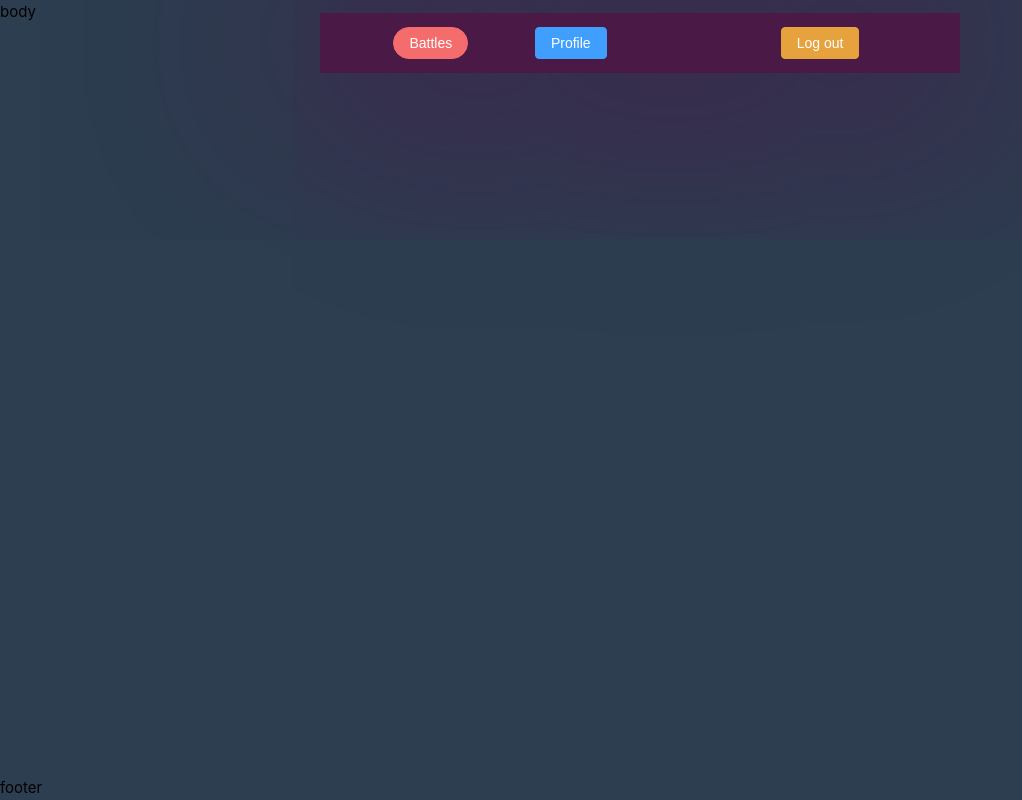
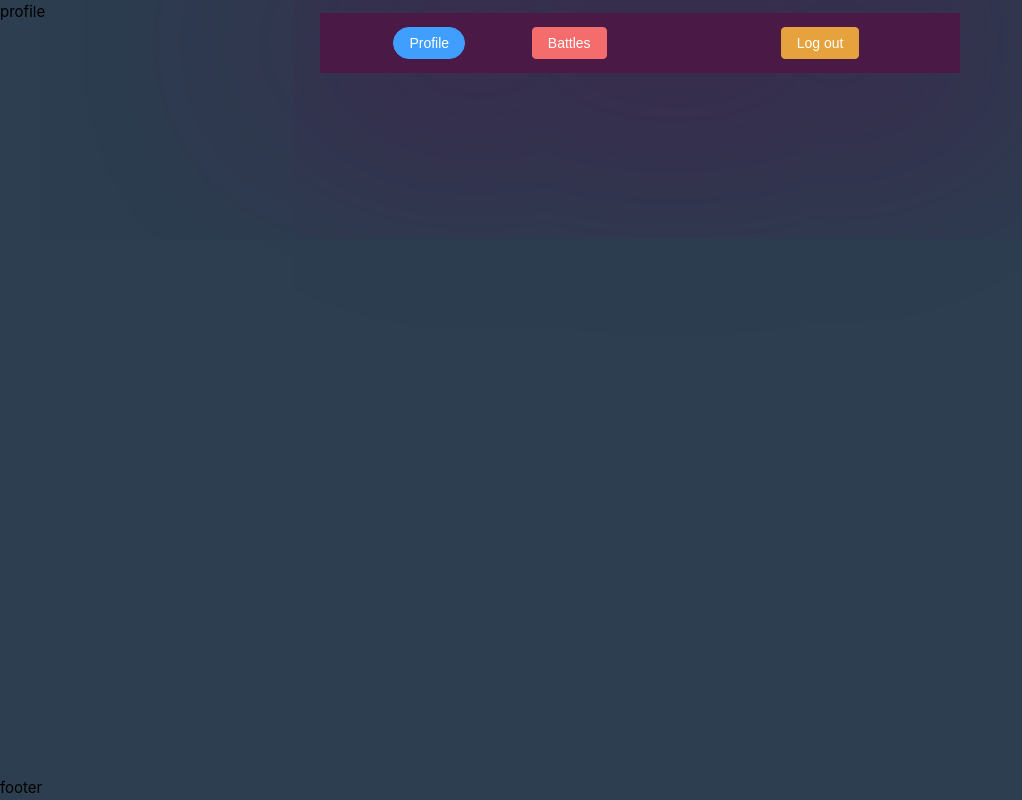
Before and after one commit to moroshma/REST-ful-code-battle-platform, a Vue app: page / in a window 1280 px wide. Shown: the whole page, without its empty margins (0-1022 px from the left). Built offline with nearby package versions, Linux system fonts and the light colour scheme.

Commit message:
update func: switching in header: Profile, Battles

```diff
--- a/src/layouts/HomeLayout.vue
+++ b/src/layouts/HomeLayout.vue
@@ -1,22 +1,27 @@
 <script setup lang="ts">
 import HeaderView from '@/views/HeaderView.vue'
 import FooterView from '@/views/FooterView.vue'
-import { ref } from 'vue';
+import { ref, shallowRef } from 'vue';
 import { throttle } from '@/helpers/throttle'
 
 const mouseEvent = ref<MouseEvent>()
+const throttleUpdateMouseEvent = throttle(updateMouseEvent,100)
 
-const throttleUpdateMouseEvent = throttle(updateMouseEvent,100)
+const activeView = shallowRef()
 
 function updateMouseEvent(event:MouseEvent){
     mouseEvent.value = event
+}
+
+function replaceActiveTab(component:any){
+    activeView.value = component
 }
 </script>
 
 <template>
     <div class="container" @mousemove="throttleUpdateMouseEvent">
-        <HeaderView :mouseEvent = "mouseEvent"/>
-        body
+        <HeaderView :onSwitch-view="replaceActiveTab" :mouseEvent = "mouseEvent"/>
+        <component :is="activeView"/>
         <FooterView/>
     </div>
 </template>
--- /dev/null
+++ b/src/views/BattlesView.vue
@@ -0,0 +1,3 @@
+<template>
+    battles
+</template>
--- a/src/views/HeaderView.vue
+++ b/src/views/HeaderView.vue
@@ -1,6 +1,10 @@
 <script setup lang="ts">
-import { computed, ref, watchEffect } from 'vue';
+import { computed, ref, shallowRef, watchEffect } from 'vue';
 import type { IBoxShadow, IMouseCoords } from '@/interfaces/homePage/interfaces'
+import BattlesView from '@/views/BattlesView.vue'
+import ProfileView from '@/views/ProfileView.vue'
+
+const emit = defineEmits(['switch-view'])
 
 const props = defineProps({
     mouseEvent: {
@@ -16,13 +20,16 @@ const activeTabIndex = ref<number>(0)
 
 const headerButtons = ref([
     {
+        text: 'Profile',
+        type: 'primary',
+        component: shallowRef(ProfileView)
+    },
+    {
         text: 'Battles',
         type: 'danger',
+        component: shallowRef(BattlesView)
     },
-    {
-        text: 'Profile',
-        type: 'primary'
-    }
+
 ])
 
 watchEffect(() => {
@@ -30,6 +37,16 @@ watchEffect(() => {
 
     setBoxShadowStyle(getBoxShadowStyle(coords))
 })
+
+watchEffect(() => {
+    replaceActiveTab(activeTabIndex.value)
+})
+
+function replaceActiveTab(index: number) {
+    activeTabIndex.value = index
+    emit('switch-view', headerButtons.value[index].component)
+
+}
 
 function getMouseCoordsRelativeToTheCenter(mouseEvent: MouseEvent | undefined): IMouseCoords {
     if (!mouseEvent) return {
@@ -66,7 +83,7 @@ function setBoxShadowStyle(obj: IBoxShadow): void {
         <nav :style="{ 'box-shadow': boxShadowStyle }">
             <ul>
                 <li v-for="(button, index) in headerButtons" :key="index">
-                    <el-button :type="button.type" :round="activeTabIndex === index" @click="activeTabIndex = index">
+                    <el-button :type="button.type" :round="activeTabIndex === index" @click="replaceActiveTab(index)">
                         {{ button.text }}
                     </el-button>
                 </li>
--- /dev/null
+++ b/src/views/ProfileView.vue
@@ -0,0 +1,3 @@
+<template>
+    profile
+</template>
```
